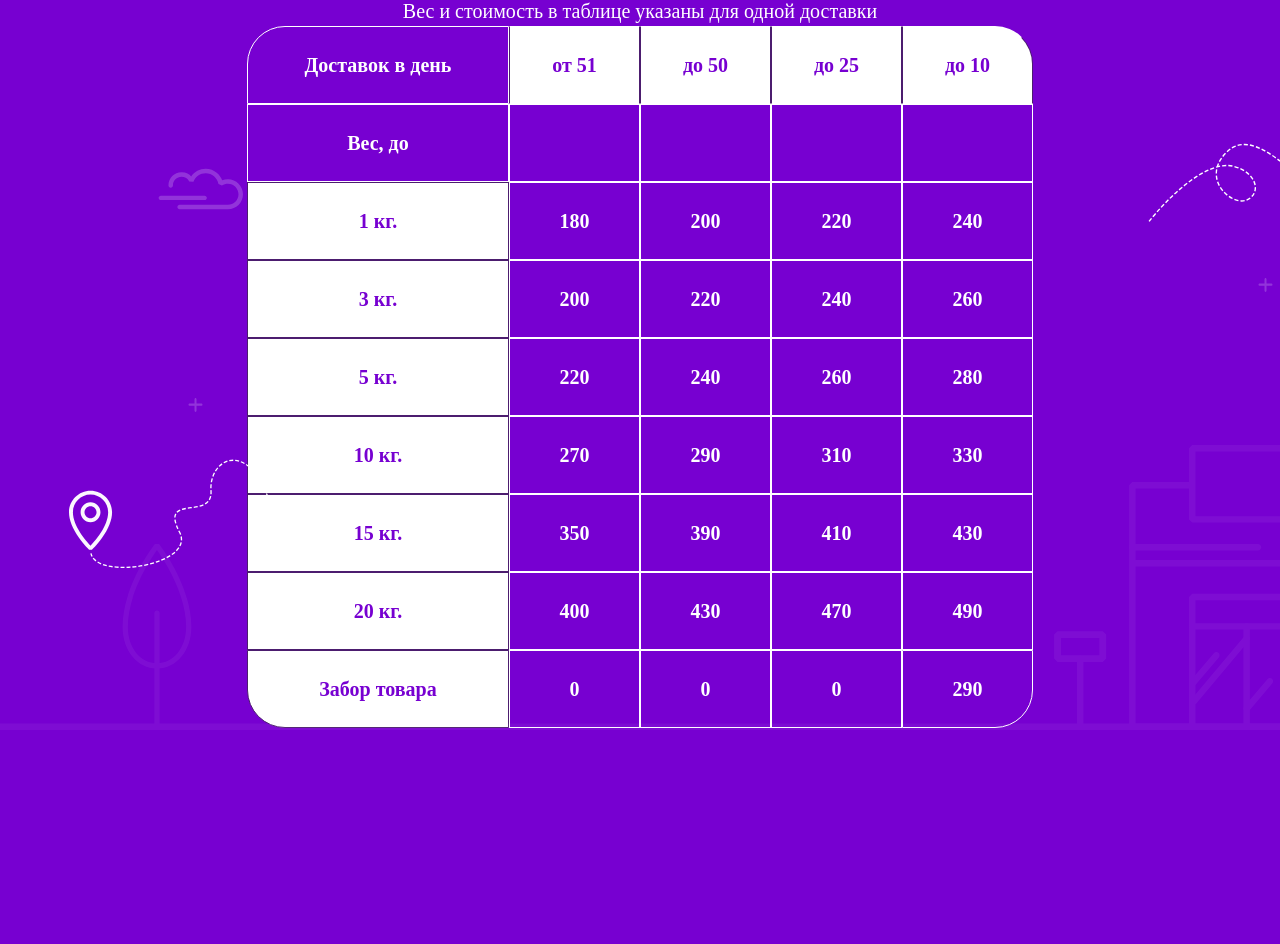
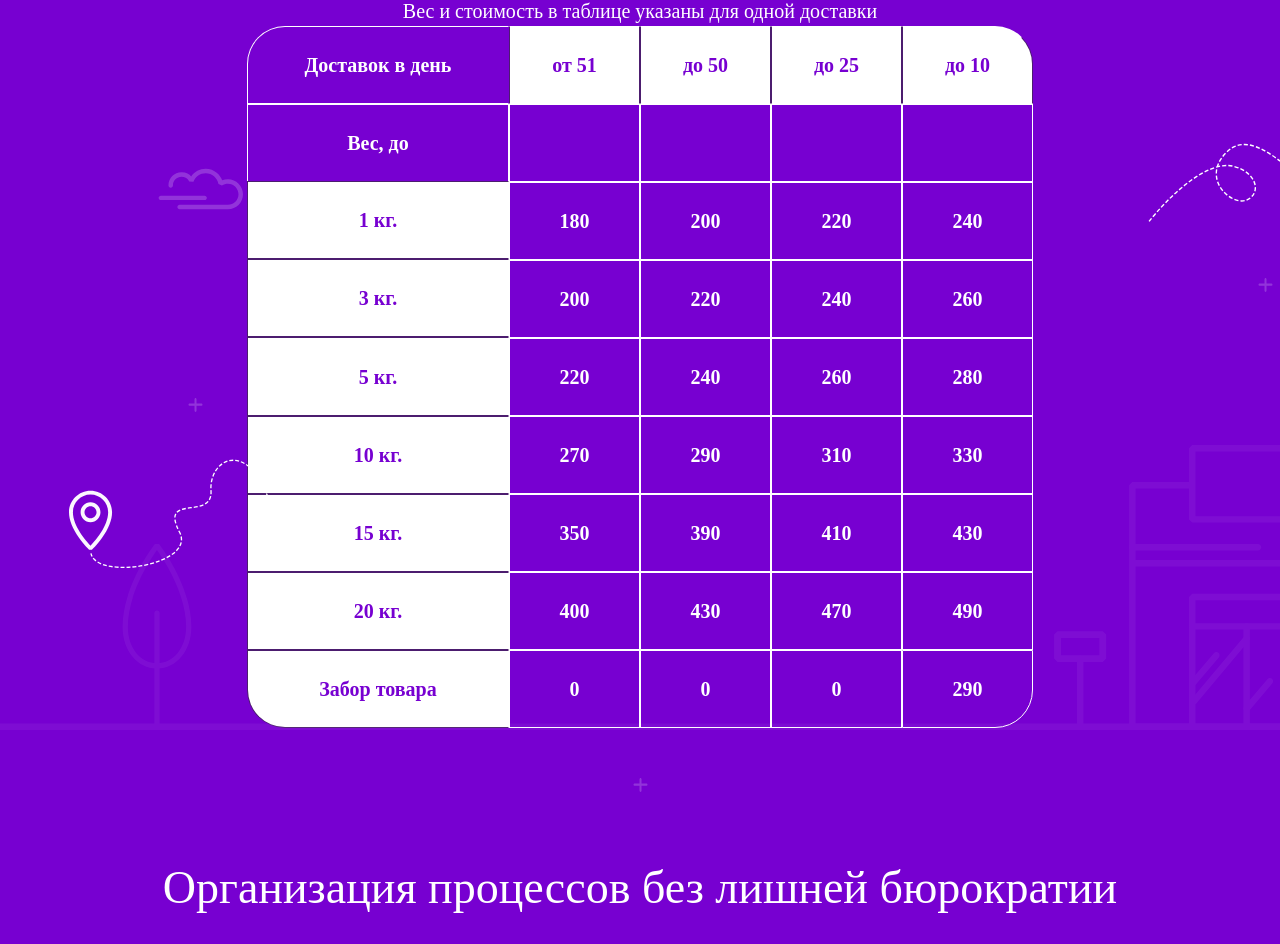
Before and after one commit to mrbushik/Delivery-service, a React (Create React App) app: page / in a window 1280 px wide. Shown: the part 1181-2125 px from the top of the page. Before the commit the page ends 1917 px from the top, so only its background shows below. Built offline with nearby package versions, Linux system fonts and the light colour scheme.

Commit message:
start processes section

```diff
--- /dev/null
+++ b/src/components/Processes/Processes.jsx
@@ -0,0 +1,21 @@
+import React from 'react'
+import {Cloud, MiniCloud, Plus } from '../../icons'
+import classNames from 'classnames'
+import './processes.scss'
+function Processes() {
+  return (
+    <>
+    <div className="container">
+        <div className="processes-plus">
+            <Plus/>
+            </div>
+        <div className="section-title__container">
+        <h2 className={classNames("section-title", "processes-title")}>Организация процессов без лишней бюрократии</h2>
+    <h4 className="section-subtitle">Быстро. Удобно. Понятно</h4>
+        </div>
+    </div>
+    </>
+  )
+}
+
+export default Processes
--- /dev/null
+++ b/src/components/Processes/processes.scss
@@ -0,0 +1,8 @@
+.processes-plus{
+    display: flex;
+justify-content: center;
+margin-top: 50px;
+}
+.processes-title{
+    margin-top: 68px;
+}
--- a/src/components/ServicesPrises/ServisesPrises.scss
+++ b/src/components/ServicesPrises/ServisesPrises.scss
@@ -67,6 +67,7 @@
         background: #7700D1;
         color: #FFFFFF;
         border: 1px solid #FFFFFF;
+        border-right: 1px solid transparent;
     }
 
     &:last-child {
@@ -74,20 +75,22 @@
     }
 
     width: 260px;
-    height: 76px;
+    height: 76.2px;
     background: #FFFFFF;
     color: #7700D1;
     border: 1px solid #FFFFFF;
     display: flex;
     justify-content: center;
     align-items: center;
-    border: 1px solid #4C1D6F
+    border: 1px solid #4C1D6F;
+    border-right: 1px solid transparent;
 }
 
 .table-title__weight {
     background: #7700D1;
     color: #FFFFFF;
     border: 1px solid #FFFFFF;
+    border-bottom: 1px;
 }
 
 .price-tabe__collomn {
--- a/src/pages/MainPage.jsx
+++ b/src/pages/MainPage.jsx
@@ -4,6 +4,7 @@ import HeaderText from '../components/HeaderText/HeaderText'
 import LeadForm from '../components/LeadForm/LeadForm'
 import DeliveryImg from '../components/styles/DeliveryImg/DeliveryImg'
 import ServisesPrises  from '../components/ServicesPrises/ServisesPrises'
+import Processes from '../components/Processes/Processes'
 
 function mainPage() {
   return (
@@ -13,6 +14,7 @@ function mainPage() {
     <LeadForm buttonText='ПЕРЕЗВОНИТЕ МНЕ'/>
     <DeliveryImg/>
     <ServisesPrises/>
+    <Processes/>
     </>
   )
 }
```
